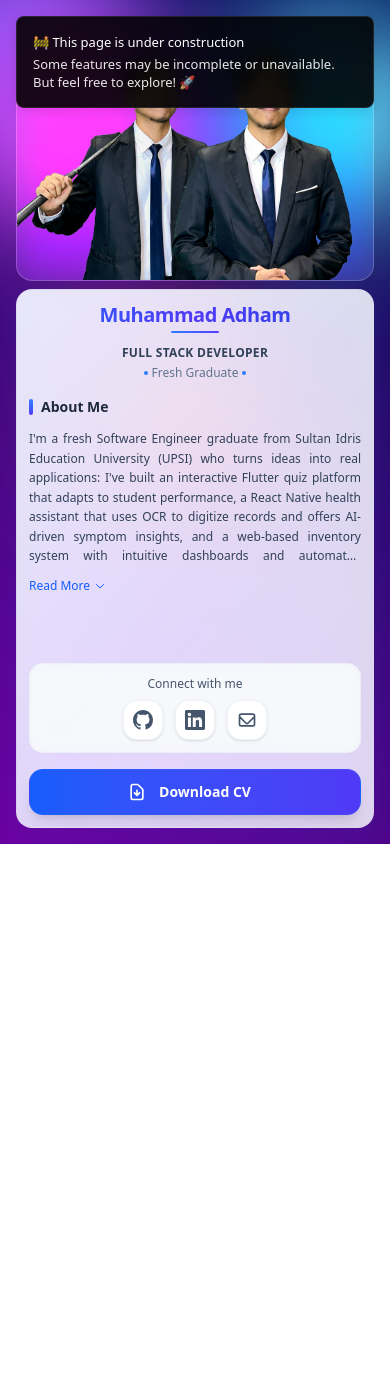
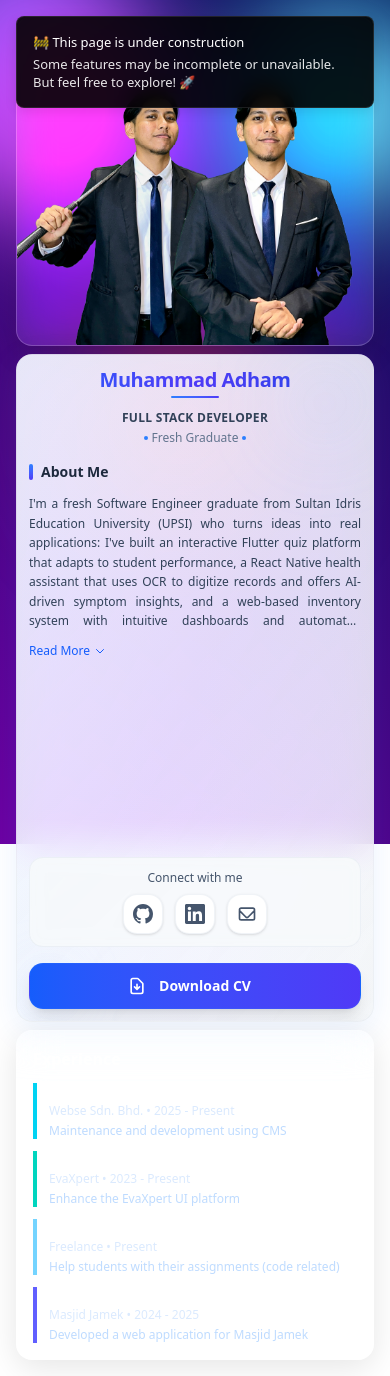
Before and after one commit to Am0605/portfolio---Next.js, a Next.js app: page / in a window 390 px wide. Before the commit the page ends 844 px from the top, so only its background shows below. Built offline with nearby package versions, Linux system fonts and the light colour scheme.

Commit message:
Refactor layout and improve styling in CentreSectionCard and ExperienceCard for better mobile experience

```diff
--- a/app/page.tsx
+++ b/app/page.tsx
@@ -46,26 +46,29 @@ export default function Home() {
   }, []);
 
   return (
-    <div className="h-screen w-screen overflow-hidden relative">
+    <div className="min-h-screen w-screen overflow-x-hidden md:h-screen md:overflow-hidden relative">
       <BackgroundGradientAnimation />
 
       <motion.div
-        className="grid grid-cols-3 md:grid-cols-4 grid-rows-3 md:grid-rows-6 gap-2 md:gap-4 p-4 h-full relative z-10"
+        className="grid grid-cols-3 md:grid-cols-4 auto-rows-fr md:grid-rows-6 gap-2 md:gap-4 p-4 min-h-screen md:h-full relative z-10"
         variants={containerVariants}
         initial="hidden"
         animate="visible"
       >
-        {/* Experience Section */}
+        {/* Avatar/Photo Section - First on mobile */}
+        <AvatarCard />
+
+        {/* Centre Section - Second on mobile */}
+        <CentreSectionCard />
+
+        {/* Experience Section - Third on mobile */}
         <ExperienceCard />
-
-        {/* Recommendation Section */}
-        <RecommendationCard />
-
-        {/* Avatar/Photo Section */}
-        <AvatarCard />
 
         {/* Project Section */}
         <ProjectCard />
+
+        {/* Skills & Tools */}
+        <SkillsCard />
 
         {/* Hobbies Section */}
         <HobbiesCard />
@@ -73,14 +76,11 @@ export default function Home() {
         {/* Current Focus */}
         <CurrentFocusCard />
 
-        {/* Centre Section */}
-        <CentreSectionCard />
-
         {/* Quick Links */}
         <AchievementCard />
 
-        {/* Skills & Tools */}
-        <SkillsCard />
+        {/* Recommendation Section */}
+        <RecommendationCard />
       </motion.div>
     </div>
   );
--- a/components/cards/CentreSectionCard.tsx
+++ b/components/cards/CentreSectionCard.tsx
@@ -134,7 +134,7 @@ export const CentreSectionCard = () => {
               <div className={`${isExpanded ? 'flex-1 min-h-0' : 'flex-shrink-0'} transition-all duration-300`}>
                 <div className={`${isExpanded ? 'h-full overflow-y-auto' : ''}`}>
                   <p className={`text-xs text-justify text-slate-700 leading-relaxed transition-all duration-300 ${
-                    isExpanded ? 'line-clamp-none mb-4' : 'line-clamp-7 mb-3'
+                    isExpanded ? 'line-clamp-none mb-3' : 'line-clamp-7 mb-3'
                   }`}>
                     I'm a fresh Software Engineer graduate from Sultan Idris Education University (UPSI) who turns ideas into real applications:
                     I've built an interactive Flutter quiz platform that adapts to student performance, a React Native health assistant that uses OCR to digitize records and offers AI-driven symptom insights,
--- a/components/cards/ExperienceCard.tsx
+++ b/components/cards/ExperienceCard.tsx
@@ -10,32 +10,37 @@ const childVariants = {
 export const ExperienceCard = () => {
   return (
     <motion.div
-      className="hidden md:block md:col-start-4 md:row-start-1 md:col-span-1 md:row-span-3 glass-card p-6 text-white relative overflow-hidden"
+      className="col-span-3 row-span-1 md:col-start-4 md:row-start-1 md:col-span-1 md:row-span-3 glass-card p-4 sm:p-6 text-white relative overflow-hidden"
       variants={childVariants}
       whileHover={{ y: -5, scale: 1.02 }}
       transition={{ duration: 0.3 }}
     >
-      <h2 className="text-lg font-bold mb-3 text-white">Experience</h2>
-      <div className="space-y-3">
-        <div className="border-l-4 border-cyan-400 pl-3">
-          <h3 className="font-semibold text-white text-sm">Trainee Web Developer</h3>
-          <p className="text-blue-100 text-xs">Webse Sdn. Bhd. • 2025 - Present</p>
-          <p className="text-blue-200 text-xs mt-1">Maintenance and development using CMS</p>
+      {/* Header */}
+      <div className="flex items-center mb-3 md:mb-3">
+        <h2 className="text-base sm:text-lg font-bold text-white">Experience</h2>
+      </div>
+
+      {/* Experience Items */}
+      <div className="space-y-3 sm:space-y-4">
+        <div className="border-l-4 border-cyan-400 pl-3 sm:pl-4">
+          <h3 className="font-semibold text-white text-sm sm:text-base">Trainee Web Developer</h3>
+          <p className="text-blue-100 text-xs sm:text-sm">Webse Sdn. Bhd. • 2025 - Present</p>
+          <p className="text-blue-200 text-xs sm:text-sm mt-1">Maintenance and development using CMS</p>
         </div>
-        <div className="border-l-4 border-teal-400 pl-3">
-          <h3 className="font-semibold text-white text-sm">EvaXpert Team Developer</h3>
-          <p className="text-blue-100 text-xs">EvaXpert • 2023 - Present</p>
-          <p className="text-blue-200 text-xs mt-1">Enhance the EvaXpert UI platform</p>
+        <div className="border-l-4 border-teal-400 pl-3 sm:pl-4">
+          <h3 className="font-semibold text-white text-sm sm:text-base">EvaXpert Team Developer</h3>
+          <p className="text-blue-100 text-xs sm:text-sm">EvaXpert • 2023 - Present</p>
+          <p className="text-blue-200 text-xs sm:text-sm mt-1">Enhance the EvaXpert UI platform</p>
         </div>
-        <div className="border-l-4 border-sky-300 pl-3">
-          <h3 className="font-semibold text-white text-sm">Assignment Helper</h3>
-          <p className="text-blue-100 text-xs">Freelance • Present</p>
-          <p className="text-blue-200 text-xs mt-1">Help students with their assignments (code related)</p>
+        <div className="border-l-4 border-sky-300 pl-3 sm:pl-4">
+          <h3 className="font-semibold text-white text-sm sm:text-base">Assignment Helper</h3>
+          <p className="text-blue-100 text-xs sm:text-sm">Freelance • Present</p>
+          <p className="text-blue-200 text-xs sm:text-sm mt-1">Help students with their assignments (code related)</p>
         </div>
-        <div className="border-l-4 border-indigo-500 pl-3">
-          <h3 className="font-semibold text-white text-sm">Volunteer Programmer</h3>
-          <p className="text-blue-100 text-xs">Masjid Jamek • 2024 - 2025</p>
-          <p className="text-blue-200 text-xs mt-1">Developed a web application for Masjid Jamek</p>
+        <div className="border-l-4 border-indigo-500 pl-3 sm:pl-4">
+          <h3 className="font-semibold text-white text-sm sm:text-base">Volunteer Programmer</h3>
+          <p className="text-blue-100 text-xs sm:text-sm">Masjid Jamek • 2024 - 2025</p>
+          <p className="text-blue-200 text-xs sm:text-sm mt-1">Developed a web application for Masjid Jamek</p>
         </div>
       </div>
     </motion.div>
```
